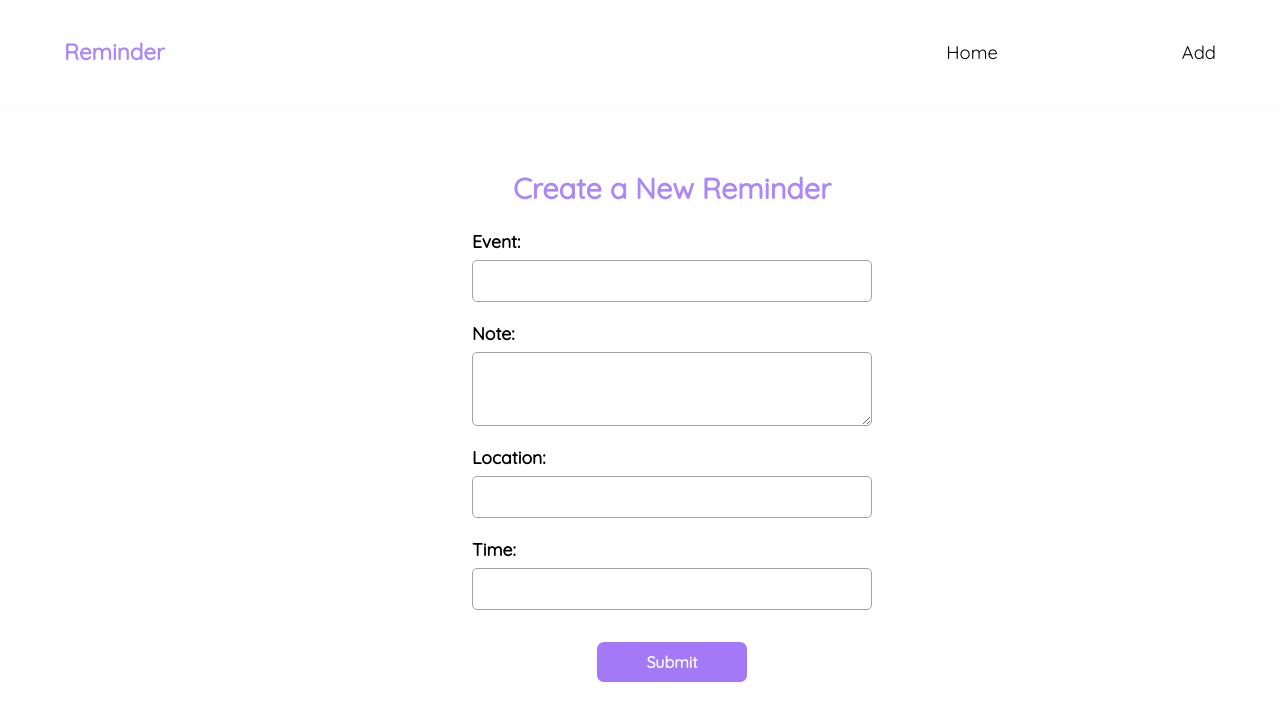
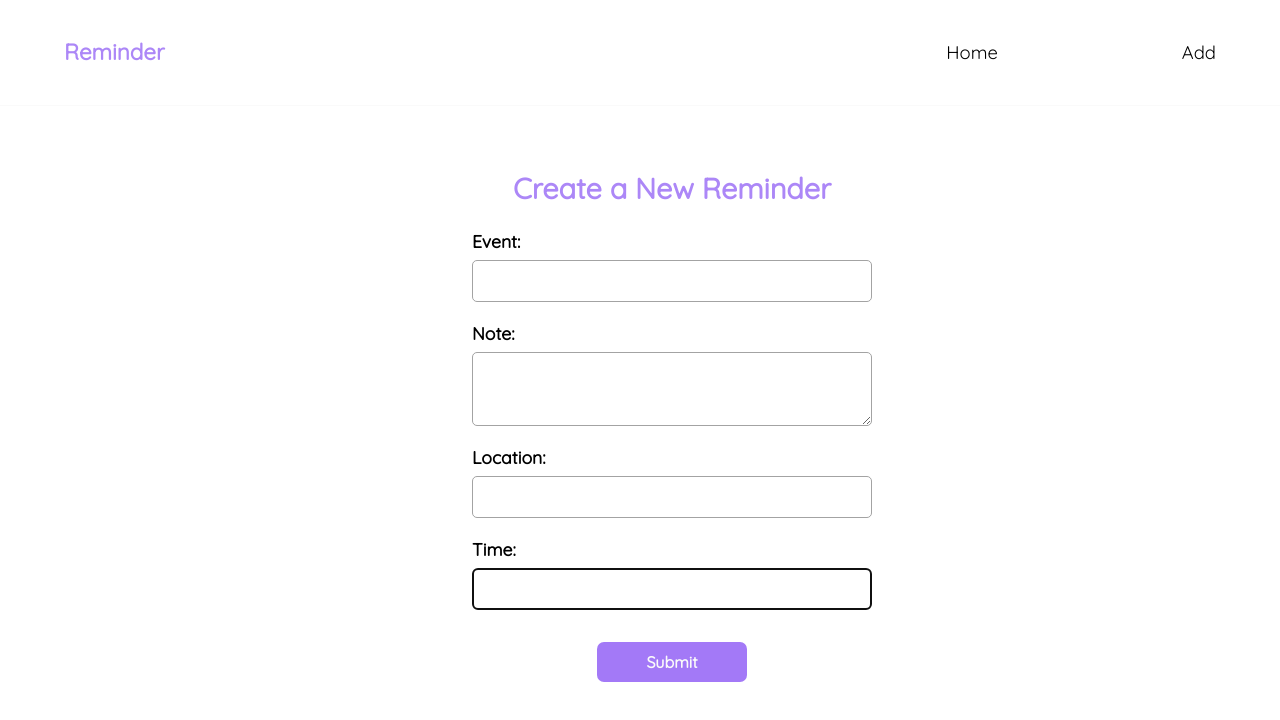
Before and after one commit to ForJessicaSake/Reminder-App, a React (Create React App) app: page /Reminder in a window 1280 px wide. Shown: the top 720 px of the page. Built offline with nearby package versions, Linux system fonts and the light colour scheme; a web font is replaced by a local one.

Commit message:
i added useref to ensure the inputs focus when the page re-renders

```diff
--- a/src/Components/Reminder.js
+++ b/src/Components/Reminder.js
@@ -1,4 +1,4 @@
-import {useState} from 'react'
+import { useState, useEffect, useRef } from 'react'
 import './Reminder.css';
 import { useHistory } from "react-router-dom";
 
@@ -10,6 +10,11 @@ function Reminder({ handleSubmit}) {
     const [time, setTime] = useState('')
 
     const history = useHistory();
+
+    const focusRef = useRef(null);
+    useEffect(() => {
+        focusRef.current.focus()
+    },[])
 
   const handleClick=(e)=>{
       e.preventDefault();
@@ -28,6 +33,7 @@ function Reminder({ handleSubmit}) {
                     type='text'
                     required
                     value={title}
+                    ref={focusRef}
                     onChange={(e)=> setTitle(e.target.value)}
                 ></input>
 
@@ -36,6 +42,7 @@ function Reminder({ handleSubmit}) {
                     type='text'
                     required
                     value={note}
+                    ref={focusRef}
                     onChange={(e)=> setNote(e.target.value)}
                 ></textarea>
 
@@ -44,6 +51,7 @@ function Reminder({ handleSubmit}) {
                     type='text'
                     required
                     value={location}
+                    ref={focusRef}
                     onChange={(e) => setLocation(e.target.value)}
 
                 ></input>
@@ -53,6 +61,7 @@ function Reminder({ handleSubmit}) {
                     type='text'
                     required
                     value={time}
+                    ref={focusRef}
                     onChange={(e) => setTime(e.target.value)}
                 ></input>
                 <input type='submit' className='btn'/>
```
